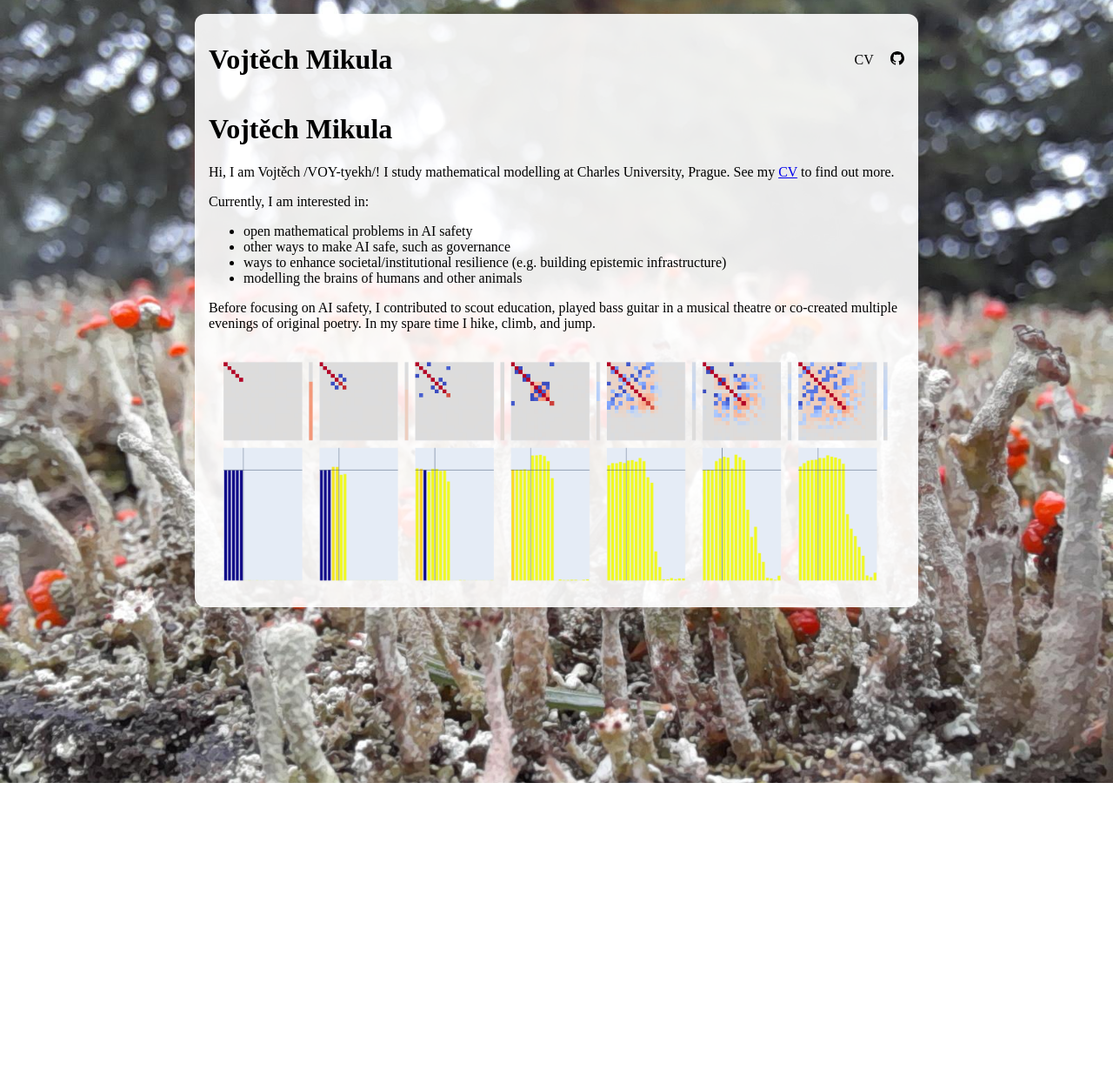
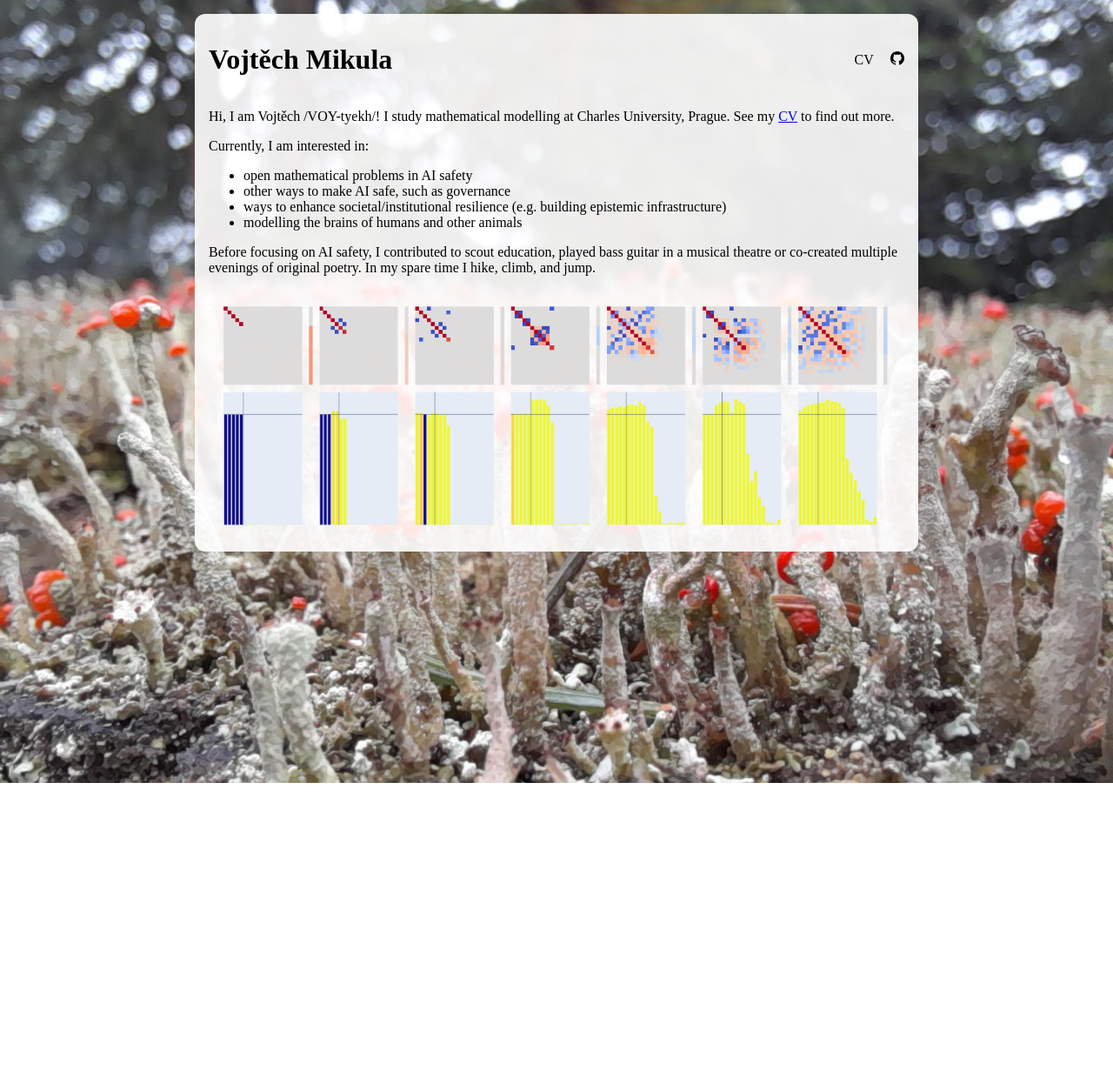
Before and after one commit to ikny/ikny.github.io, a Jekyll site: the page built from index.md, in a window 1280 px wide. Shown: the whole page at 87% size. Built offline with Jekyll 4.4.1, drawn with Linux system fonts in a browser that asks for light colours; our own code applies the rules of GitHub Pages for plain Markdown files; after the commit the page ends 1174 px from its top, so only the background shows below that.

Commit message:
Remove name heading from index.md
Removed heading for name from index.md.

```diff
--- a/index.md
+++ b/index.md
@@ -1,5 +1,3 @@
-<h1>Vojtěch Mikula</h1>
-
 Hi, I am Vojtěch /VOY-tyekh/! I study mathematical modelling at Charles University, Prague. See my [CV](https://ikny.github.io/Vojtěch_Mikula_CV.pdf) to find out more.
 
 Currently, I am interested in:
```
